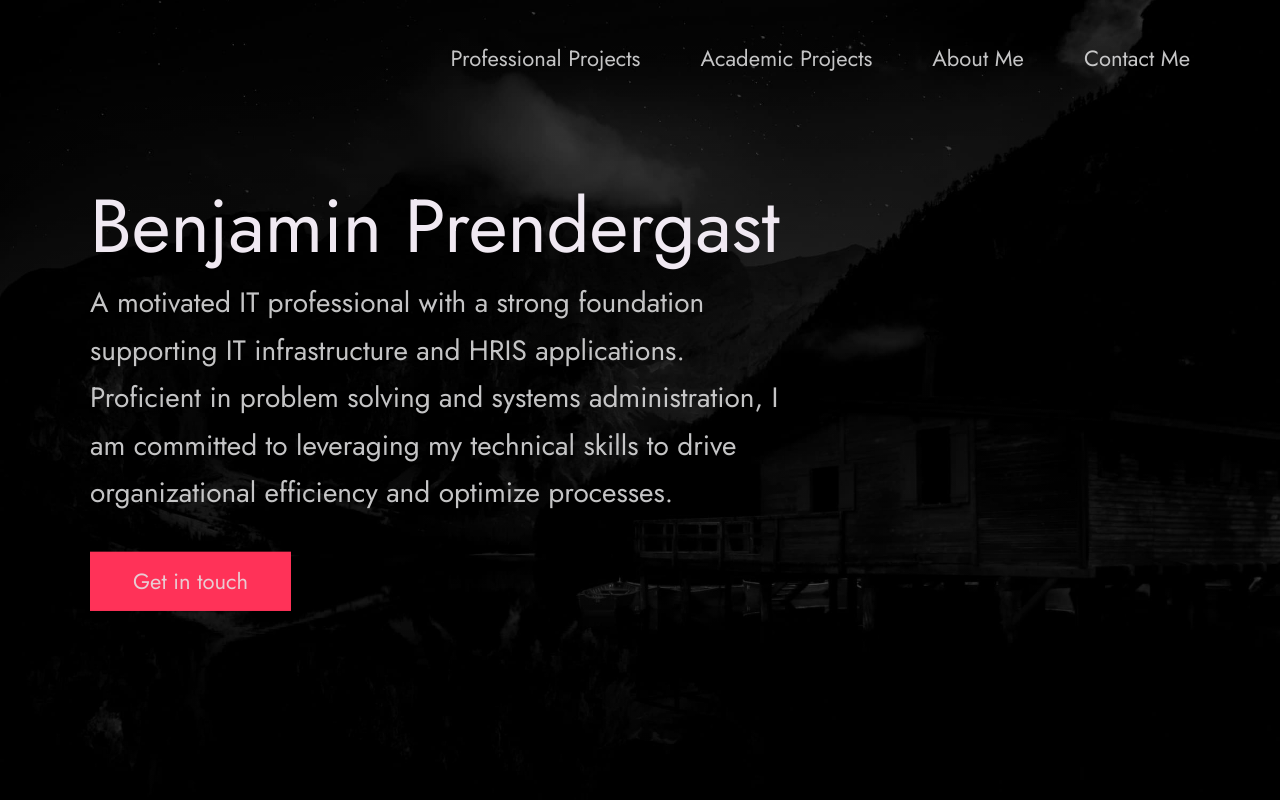
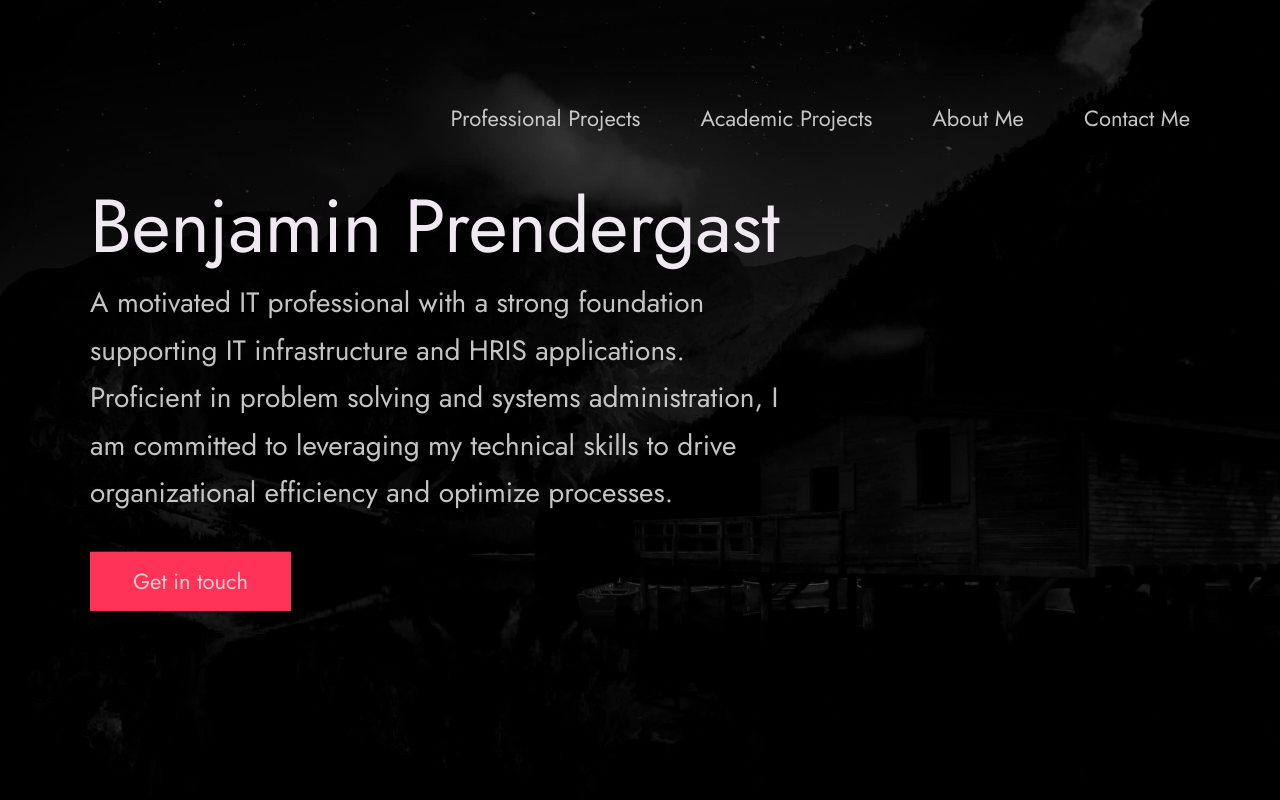
Before and after one commit to bcprend/portfolio, a plain HTML site: page index.html in a window 1280 px wide. Shown: the top 800 px of the page. Drawn offline with Linux system fonts and the light colour scheme.

Commit message:
Update index.css

```diff
--- a/index.css
+++ b/index.css
@@ -339,6 +339,7 @@ body:not(.user-is-tabbing) a:focus {
     display: flex;
     justify-content: flex-end;
     padding: var(--gutter-normal) 0;
+	margin-bottom: 80px;
 }
 
 .nav__items {
@@ -411,6 +412,7 @@ body:not(.user-is-tabbing) a:focus {
     background-position: center;
     background-attachment: fixed;
     font-size: var(--font-size-normal);
+	padding-top: 60px;
 }
 
 .header__text {
```
